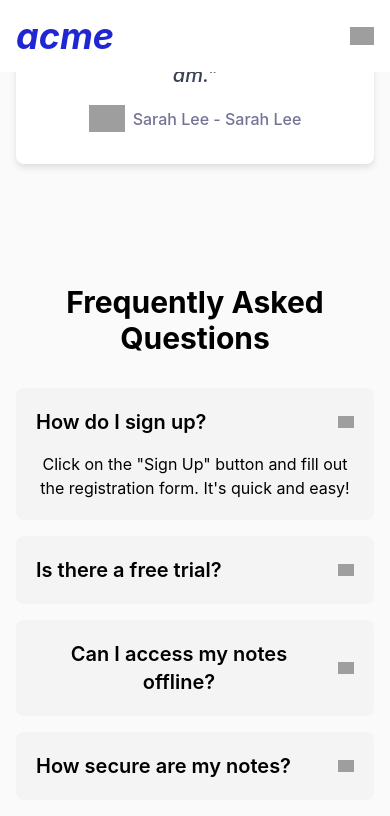
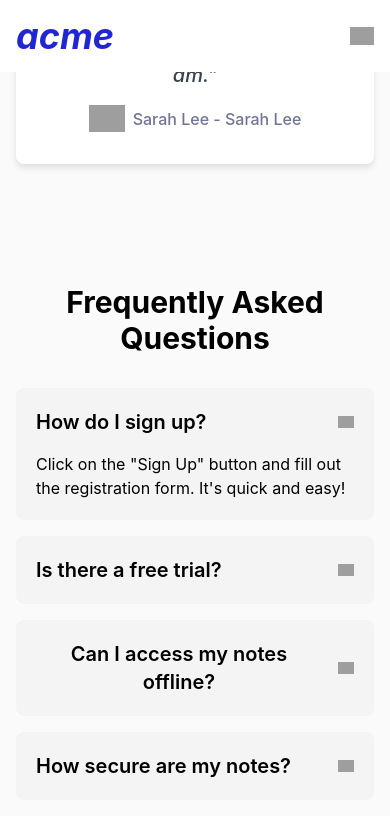
Before and after one commit to Nikhil-Chopra-7/acme-notes, a React (Create React App) app: page / in a window 390 px wide. Both pictures are taken after a click on the button "How do I sign up?". Shown: the part 3376-4192 px from the top of the page. Built offline with nearby package versions, Linux system fonts and the light colour scheme; grey boxes are pictures that could not be loaded.

Commit message:
ui change

```diff
--- a/src/Components/AcmeHome/Faqs/index.tsx
+++ b/src/Components/AcmeHome/Faqs/index.tsx
@@ -30,7 +30,7 @@ const Faqs: FunctionComponent<Props> = ({ faqList, title }) => {
                 className={isOpenIndex === index ? "rotate-180" : ""}
               />
             </div>
-            {isOpenIndex === index && <p>{answer}</p>}
+            {isOpenIndex === index && <p className="text-left">{answer}</p>}
           </button>
         ))}
       </div>
--- a/src/Components/AcmeHome/HeroBanner/index.tsx
+++ b/src/Components/AcmeHome/HeroBanner/index.tsx
@@ -27,7 +27,7 @@ const HeroBanner: FunctionComponent<Props> = ({
         aspectRatio: "16/8",
       }}
     >
-      <div className="flex flex-col gap-4 md:gap-8 items-center py-24">
+      <div className="flex flex-col gap-4 md:gap-8 items-center py-24 px-4">
         <div className="flex flex-col gap-3 md:gap-6 items-center text-center">
           <h1 className="text-2xl md:text-5xl text-[#] font-bold text-[#374151]">
             {heading}
--- a/src/Components/AcmeHome/Pricing/index.tsx
+++ b/src/Components/AcmeHome/Pricing/index.tsx
@@ -14,7 +14,7 @@ const Testimonials: FunctionComponent<Props> = ({ priceList, title }) => {
   return (
     <div className="flex flex-col gap-10" id={ComponentIds.PRICING}>
       <p className="text-3xl font-bold text-center w-full">{title}</p>
-      <div className="grid md:grid-cols-3 gap-y-10 md:gap-6 self-center">
+      <div className="grid md:grid-cols-2 xl:grid-cols-3 gap-y-10 md:gap-6 self-center">
         {priceList.map(({ heading, price, benefitList }, index) => (
           <div
             key={index}
```
